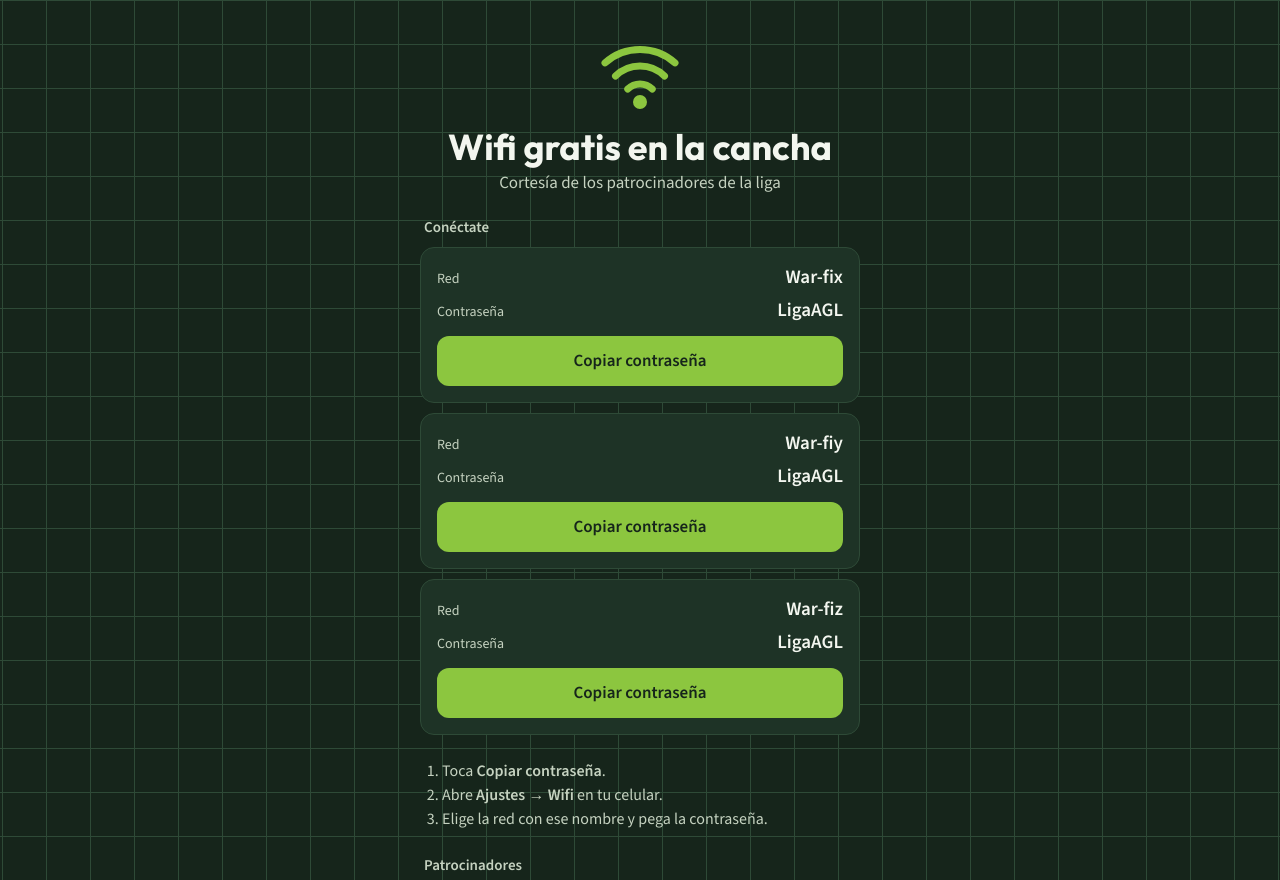
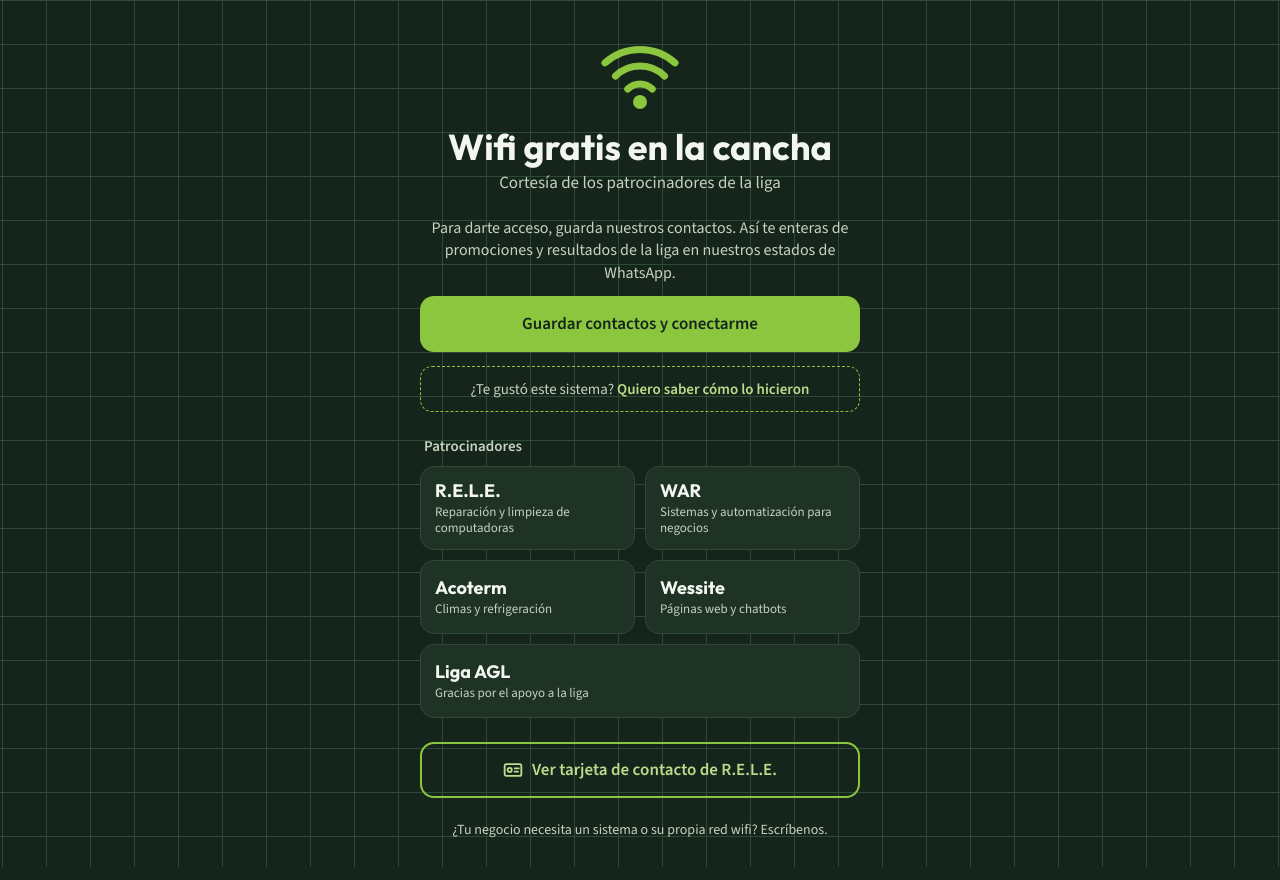
Before and after one commit to relegpe24-source/rele, a plain HTML site: page wifi.html in a window 1280 px wide. Shown: the top 880 px of the page. Drawn offline with nearby package versions, Linux system fonts and the light colour scheme.

Commit message:
Página de la lona: guardar contactos y elegir entre War-fix, War-fiy y War-fiz
Co-Authored-By: Claude Opus 5.5 <noreply@anthropic.com>
Claude-Session: https://claude.ai/code/session_016GZfvP6Rjt4UMq6zvvdS63

```diff
--- a/wifi.html
+++ b/wifi.html
@@ -42,6 +42,19 @@
     padding:18px;text-align:center;font-size:17px;line-height:1.4;margin-bottom:24px
   }
   .pasos{width:100%;margin:0 0 24px;padding:0 0 0 22px;color:var(--texto-2);font-size:16px;line-height:1.5}
+  .paso{width:100%;margin-bottom:14px}
+  .paso[hidden]{display:none}
+  .paso h2{font-family:'Outfit',sans-serif;font-size:21px;color:var(--texto);margin:0 0 10px;align-self:auto}
+  .texto{margin:0 0 12px;font-size:16px;line-height:1.4;color:var(--texto-2);text-align:center}
+  .texto b,.clave b,.nota b{color:var(--texto)}
+  .accion{display:flex;align-items:center;justify-content:center;width:100%;min-height:56px;border-radius:14px;border:0;background:var(--verde);color:var(--fondo);font:700 17px 'Source Sans 3',system-ui,sans-serif;text-decoration:none;cursor:pointer}
+  .red-lista{display:flex;gap:8px;margin:0 0 12px}
+  .red-lista span{flex:1;text-align:center;padding:12px 4px;border-radius:10px;border:1px solid var(--borde);background:var(--fondo-2);font-weight:600}
+  .red-lista span.elegida{border-color:var(--verde);background:rgba(140,198,63,.16);color:var(--verde-suave)}
+  .clave{font-size:18px;margin:0 0 10px;text-align:center;color:var(--texto-2)}
+  .nota{font-size:14px;color:var(--texto-2);margin:12px 0 0;line-height:1.4;text-align:center}
+  .interes{display:block;width:100%;margin:0 0 24px;padding:12px 10px;border-radius:12px;border:1px dashed var(--verde);text-align:center;color:var(--texto-2);font-size:15px;line-height:1.35;text-decoration:none}
+  .interes b{color:var(--verde-suave)}
   .patrocinadores{width:100%;display:grid;grid-template-columns:1fr 1fr;gap:10px;margin-bottom:24px}
   .patro{
     display:flex;flex-direction:column;justify-content:center;min-height:74px;padding:12px 14px;border-radius:14px;
@@ -65,14 +78,19 @@
   <h1>Wifi gratis en la cancha</h1>
   <p class="lema">Cortesía de los patrocinadores de la liga</p>
 
-  <h2>Conéctate</h2>
-  <div class="redes" id="redes"></div>
-
-  <ol class="pasos">
-    <li>Toca <b>Copiar contraseña</b>.</li>
-    <li>Abre <b>Ajustes → Wifi</b> en tu celular.</li>
-    <li>Elige la red con ese nombre y pega la contraseña.</li>
-  </ol>
+  <div class="paso" id="paso1">
+    <p class="texto">Para darte acceso, guarda nuestros contactos. Así te enteras de promociones y resultados de la liga en nuestros estados de WhatsApp.</p>
+    <a class="accion" id="guardarYConectar" href="contactos.vcf" download="War-Company-contactos.vcf">Guardar contactos y conectarme</a>
+  </div>
+  <div class="paso" id="paso2" hidden>
+    <h2>¡Listo! Conéctate a una de estas redes</h2>
+    <p class="texto">Te recomendamos: <b id="redSugerida"></b></p>
+    <div class="red-lista"><span>War-fix</span><span>War-fiy</span><span>War-fiz</span></div>
+    <p class="clave">Contraseña: <b>LigaAGL</b></p>
+    <button class="accion" type="button" id="copiarClave">Copiar contraseña</button>
+    <p class="nota">Abre <b>Ajustes → Wifi</b>, elige la red y pega la contraseña. Si tu celular no guardó los contactos, abre el archivo que se descargó.</p>
+  </div>
+  <a class="interes" href="https://wa.me/528124425417?text=Hola%20Jorge%2C%20me%20conect%C3%A9%20al%20wifi%20de%20la%20cancha%20y%20me%20interes%C3%B3%20c%C3%B3mo%20lo%20hicieron.%20%C2%BFMe%20das%20m%C3%A1s%20informaci%C3%B3n%3F" target="_blank" rel="noopener">¿Te gustó este sistema? <b>Quiero saber cómo lo hicieron</b></a>
 
   <h2>Patrocinadores</h2>
   <div class="patrocinadores">
@@ -92,42 +110,33 @@
 </main>
 
 <script>
-  /* ===== EDITA AQUÍ LAS REDES WIFI =====
-     Agrega una línea por cada celular o módem que vas a compartir.
-     Ejemplo: { nombre: "RELE-WAR Wifi 1", clave: "liga2026" },
-     Mientras la lista esté vacía, la página muestra un aviso de "Próximamente". */
-  const REDES = [
-    { nombre: "War-fix", clave: "LigaAGL" },
-    { nombre: "War-fiy", clave: "LigaAGL" },
-    { nombre: "War-fiz", clave: "LigaAGL" },
-  ];
+  /* Redes públicas para la cancha. NoWar-fi (transmisión) NO va aquí. */
+  var REDES = ['War-fix', 'War-fiy', 'War-fiz'];
+  var CLAVE = 'LigaAGL';
 
-  const cont = document.getElementById('redes');
-  const pasos = document.querySelector('.pasos');
-  if (REDES.length === 0) {
-    cont.outerHTML = '<div class="aviso">📶 El wifi gratis se activa muy pronto.<br>Guarda esta página y vuelve a escanear en el próximo partido.</div>';
-    pasos.remove();
-  } else {
-    REDES.forEach(function (r) {
-      const caja = document.createElement('div');
-      caja.className = 'red';
-      caja.innerHTML =
-        '<div class="fila"><span class="etiqueta">Red</span><span class="valor"></span></div>' +
-        '<div class="fila"><span class="etiqueta">Contraseña</span><span class="valor"></span></div>' +
-        '<button class="copiar" type="button">Copiar contraseña</button>';
-      const v = caja.querySelectorAll('.valor');
-      v[0].textContent = r.nombre;
-      v[1].textContent = r.clave;
-      const b = caja.querySelector('.copiar');
-      b.addEventListener('click', function () {
-        const listo = function () { b.textContent = '¡Copiada! Ahora ve a Ajustes → Wifi'; };
-        if (navigator.clipboard) {
-          navigator.clipboard.writeText(r.clave).then(listo, function () { b.textContent = 'Contraseña: ' + r.clave; });
-        } else { b.textContent = 'Contraseña: ' + r.clave; }
-      });
-      cont.appendChild(caja);
+  function mostrarRedes() {
+    // Reparte a la gente entre las 3 redes al azar, para que no se llene solo una.
+    var guardada = null;
+    try { guardada = localStorage.getItem('redWifi'); } catch (e) {}
+    var red = REDES.indexOf(guardada) >= 0 ? guardada : REDES[Math.floor(Math.random() * REDES.length)];
+    try { localStorage.setItem('redWifi', red); } catch (e) {}
+    document.getElementById('redSugerida').textContent = red;
+    document.querySelectorAll('.red-lista span').forEach(function (s) {
+      s.classList.toggle('elegida', s.textContent === red);
     });
+    document.getElementById('paso1').hidden = true;
+    document.getElementById('paso2').hidden = false;
   }
+  document.getElementById('guardarYConectar').addEventListener('click', function () {
+    setTimeout(mostrarRedes, 1200);
+  });
+  document.getElementById('copiarClave').addEventListener('click', function () {
+    var b = this;
+    var listo = function () { b.textContent = '¡Copiada! Ahora ve a Ajustes → Wifi'; };
+    if (navigator.clipboard) {
+      navigator.clipboard.writeText(CLAVE).then(listo, function () { b.textContent = 'Contraseña: ' + CLAVE; });
+    } else { b.textContent = 'Contraseña: ' + CLAVE; }
+  });
 </script>
 </body>
 </html>
```
